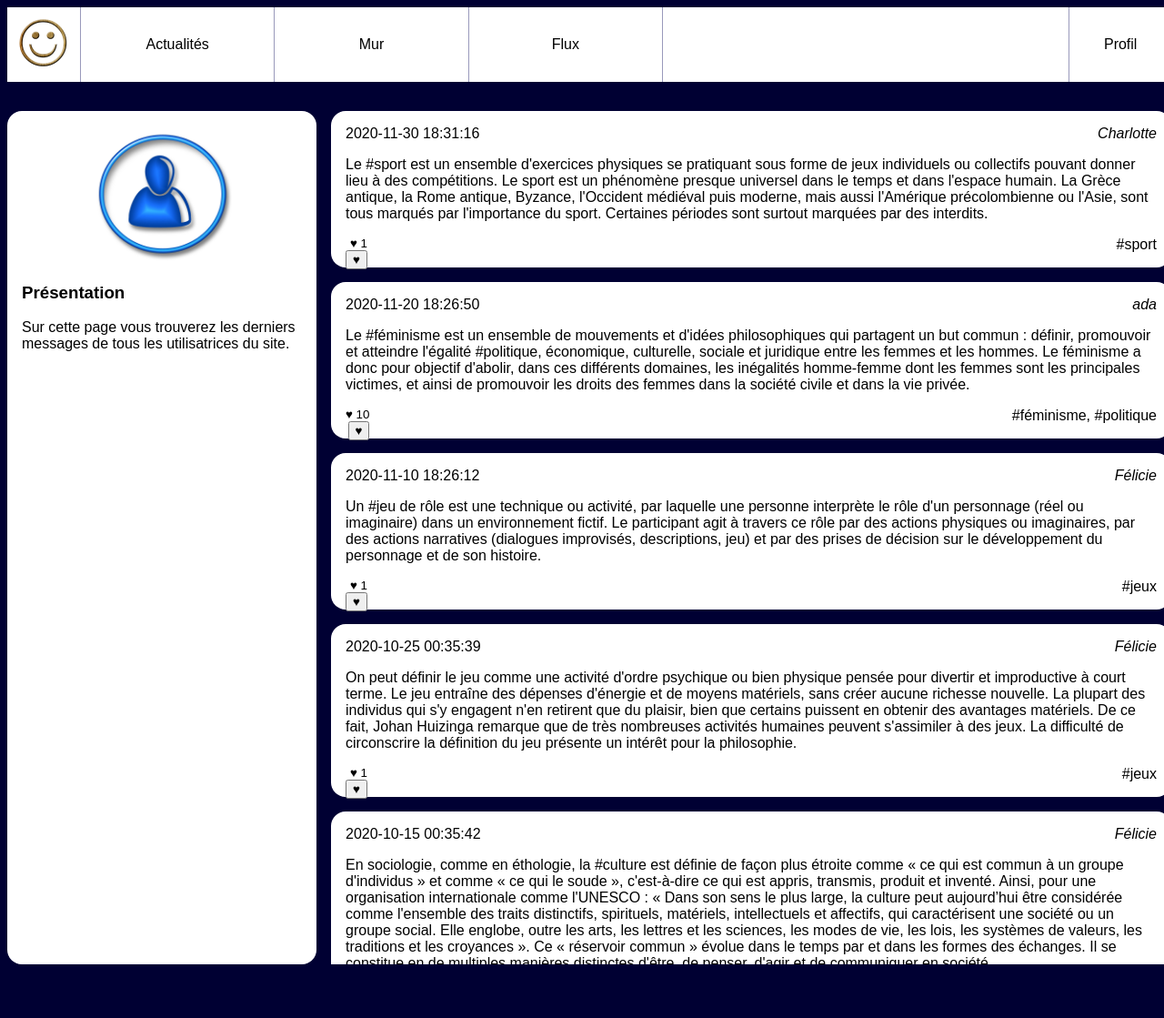
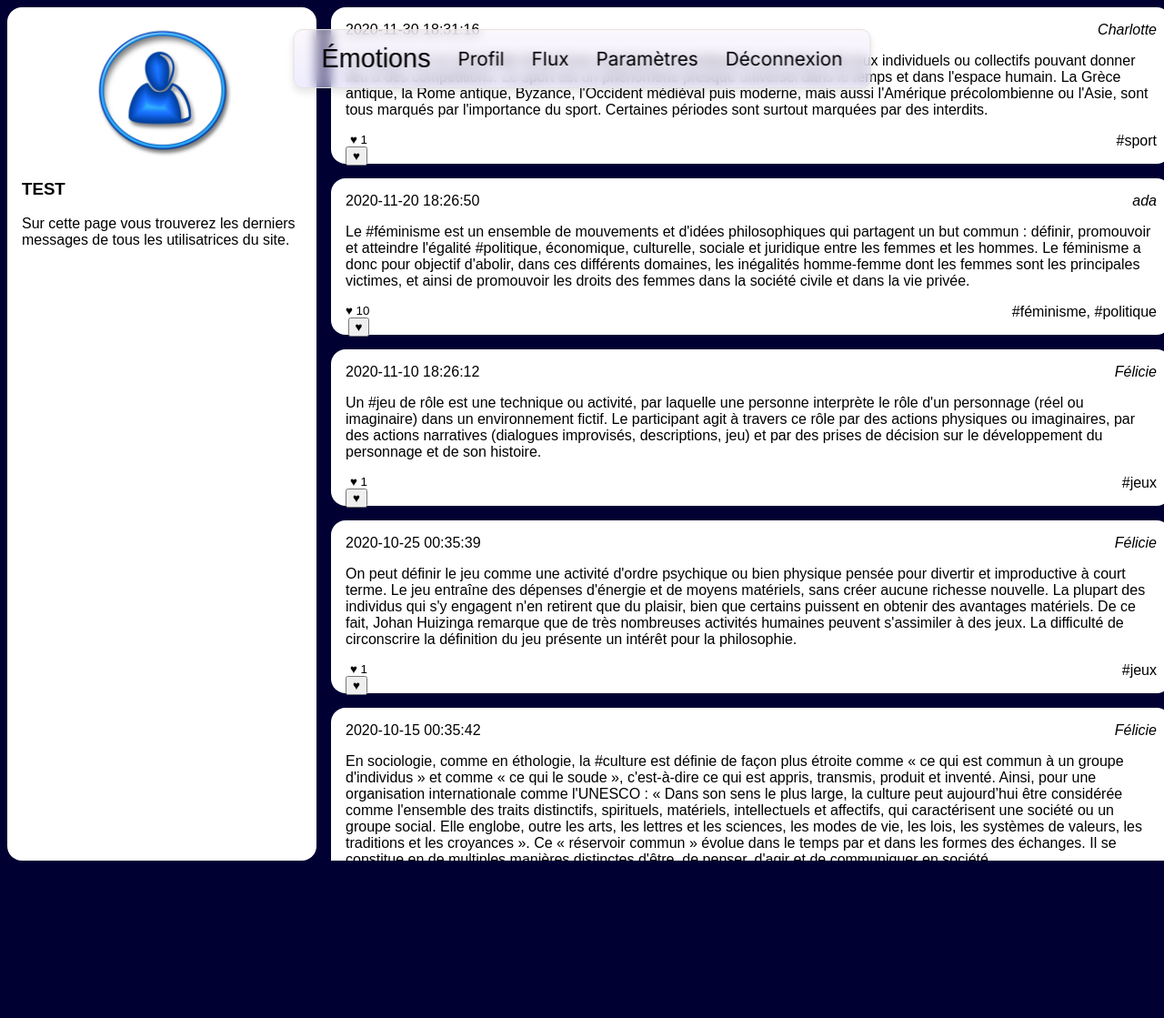
Before and after one commit to adatechschool/projet-collectif-r-seau-social-php-missing-my-sqli, a PHP site: page /news.php in a window 1280 px wide. Shown: the top 1119 px of the page at 91% size. Run offline with PHP 8.4, Linux system fonts and the light colour scheme; a user stored in the database is signed in; data comes from the database, SQL or seed files in the repository; data that the repository does not hold is empty; some web fonts are replaced.

Commit message:
Header complete - no animations

```diff
--- /dev/null
+++ b/resoc_1/header.css
@@ -0,0 +1,47 @@
+@import url('https://fonts.googleapis.com/css2?family=Inter:wght@400;600&display=swap');
+
+@font-face {
+    font-family: 'Pangaia-Medium';
+    src: url('../fonts/Pangaia-Medium.otf') format('opentype');
+}
+
+.header {
+    display: flex;
+    padding: 0.9375rem;
+    justify-content: center;
+    align-items: center;
+    gap: 1.875rem;
+    border-radius: 0.625rem;
+    border: 1px solid #E2E1DE;
+    background: linear-gradient(180deg, rgba(248, 240, 251, 0.50) 0%, rgba(223, 219, 254, 0.50) 100%);
+    box-shadow: 0px 5px 8px 0px rgba(0, 0, 0, 0.10);
+    backdrop-filter: blur(6.5px);
+    max-width: fit-content;
+    position: absolute;
+    left: 50%;
+    top: 2rem;
+    transform: translateX(-50%);
+}
+
+.menu {
+    display: flex;
+    flex-wrap: wrap;
+    color: #21201C;
+    justify-content: center;
+    align-items: center;
+    text-align: justify;
+    font-family: "Inter";
+    font-size: 1.3rem;
+    font-style: normal;
+    font-weight: 400;
+    line-height: normal;
+}
+
+.menu a {
+    margin: 0 0.9375rem 0 0.9375rem;
+}
+
+.navlogo {
+    font-family: "Pangaia-Medium", sans-serif;
+    font-size: 1.8rem;
+}
--- a/resoc_1/header.php
+++ b/resoc_1/header.php
@@ -6,31 +6,24 @@ session_start();
 $userId = $_SESSION['connected_id'];
 ?>
 
-<header>
-    <!-- Création du menu -->
-    <img src="resoc.jpg" alt="Logo de notre réseau social" />
+<head>
+    <meta charset="utf-8">
+    <link rel="stylesheet" href="header.css" />
+</head>
 
-    <nav id="menu">
-        <a href="news.php">Actualités</a>
-        <a href="wall.php">Mur</a>
+<header class="header">
+    <nav class="menu">
+        <a class="navlogo" href="news.php">Émotions</a>
+        <a href="wall.php">Profil</a>
         <a href="feed.php">Flux</a>
-    </nav>
-    <nav id="user">
-        <a href="#">Profil</a>
-        <ul>
-            <li><a href="settings.php">Paramètres</a></li>
-            <li><a href="followers.php">Mes suiveurs</a></li>
-            <li><a href="subscriptions.php">Mes abonnements</a></li>
-            <?php
+        <a href="settings.php">Paramètres</a>
+        <?php
             session_start();
-
             if (isset($_SESSION['connected_id'])) {
-                echo '<li><a href="deconnexion.php">Déconnexion</a></li>';
+                echo '<a href="deconnexion.php">Déconnexion</a>';
             } else {
-                echo '<li><a href="login.php">Connexion</a></li>';
+                echo '<a href="login.php">Connexion</a>';
             }
-            ?>
-        </ul>
-
+        ?>
     </nav>
 </header>
--- a/resoc_1/news.php
+++ b/resoc_1/news.php
@@ -16,7 +16,7 @@
         <aside>
             <img src="user.jpg" alt="Portrait de l'utilisatrice" />
             <section>
-                <h3>Présentation</h3>
+                <h3>TEST</h3>
                 <p>Sur cette page vous trouverez les derniers messages de
                     tous les utilisatrices du site.</p>
             </section>
--- a/resoc_1/style.css
+++ b/resoc_1/style.css
@@ -4,68 +4,7 @@ body{
 }
 
 a{text-decoration: none; color:black;}
-a:hover{text-decoration: underline;}
-
-body>header{
-    background-color: #fff;
-    display:flex;
-    width:80em;
-    margin:0 auto 2em auto;
-    padding:0;
-
-}
-body>header img{
-    height:5em;
-}
-body>header #menu {
-    display:flex;
-    width:50%;
-    align-items: stretch;
-    border-left: 1px solid #99b;
-}
-body>header #menu a{
-    flex:1;
-    text-align: center;
-    padding-top:2em;
-    border-right: 1px solid #99b;
-}
-body>header a:hover
-{
-    background-color: #99b;
-}
-body>header ul{list-style: none;}
-body>header #user
-{
-    margin-left: auto;
-    flex:0.2;
-    border-left: 1px solid #99b;
-}
-body>header #user>a{
-    display:block;
-    text-align: center;
-    padding:2em 0;
-    width:100%;
-}
-body>header #user ul{
-    display: none;
-    position: absolute;
-    padding:0;
-    margin:0;
-    margin-left:-5em;
-    background-color: #fff;
-    border: 1px solid #99b;
-
-    z-index: 1;
-}
-body>header #user ul li a{
-    display:block;
-    width:10em;
-    padding:1em;
-    border-bottom: 1px solid #99b;
-}
-body>header #user:hover ul{
-    display:block;
-}
+/* a:hover{text-decoration: underline;} */
 
 
 #wrapper{
```
Also changed, not shown: fonts/Pangaia-Medium.otf (added).
